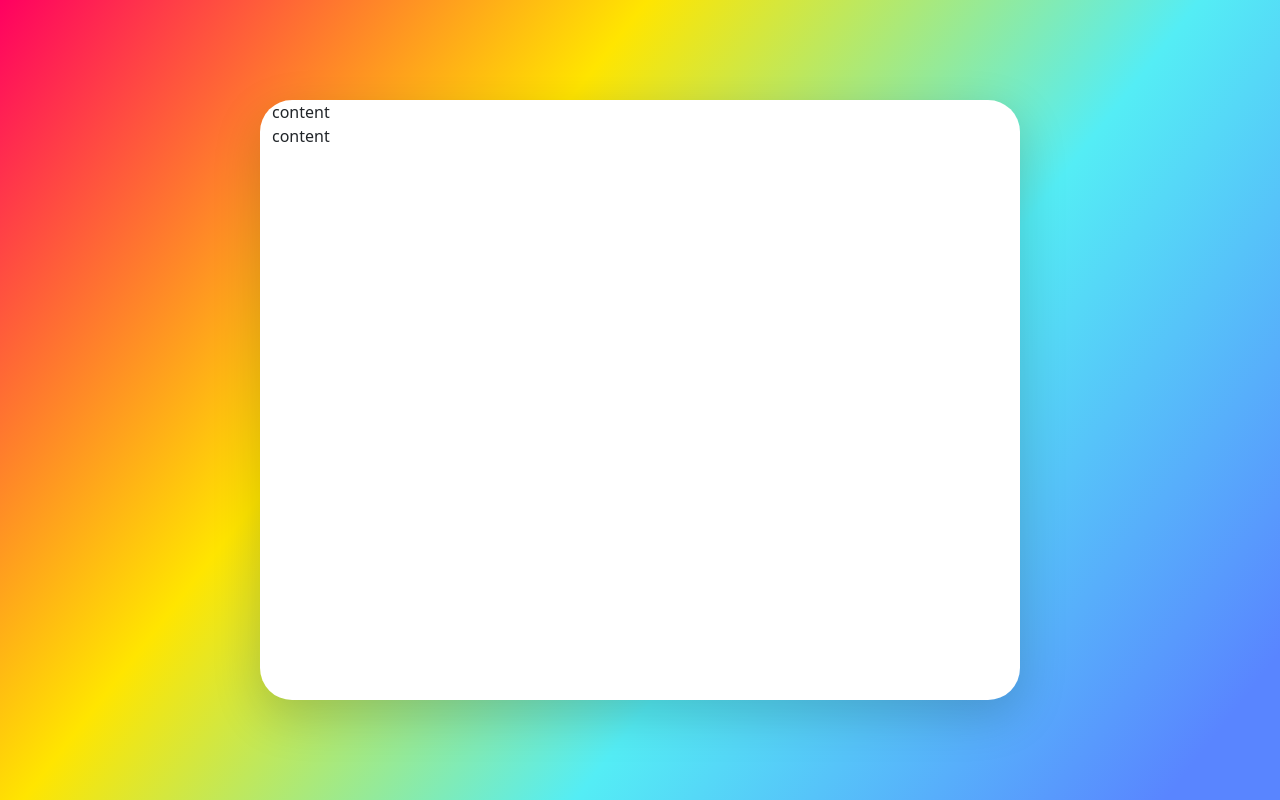
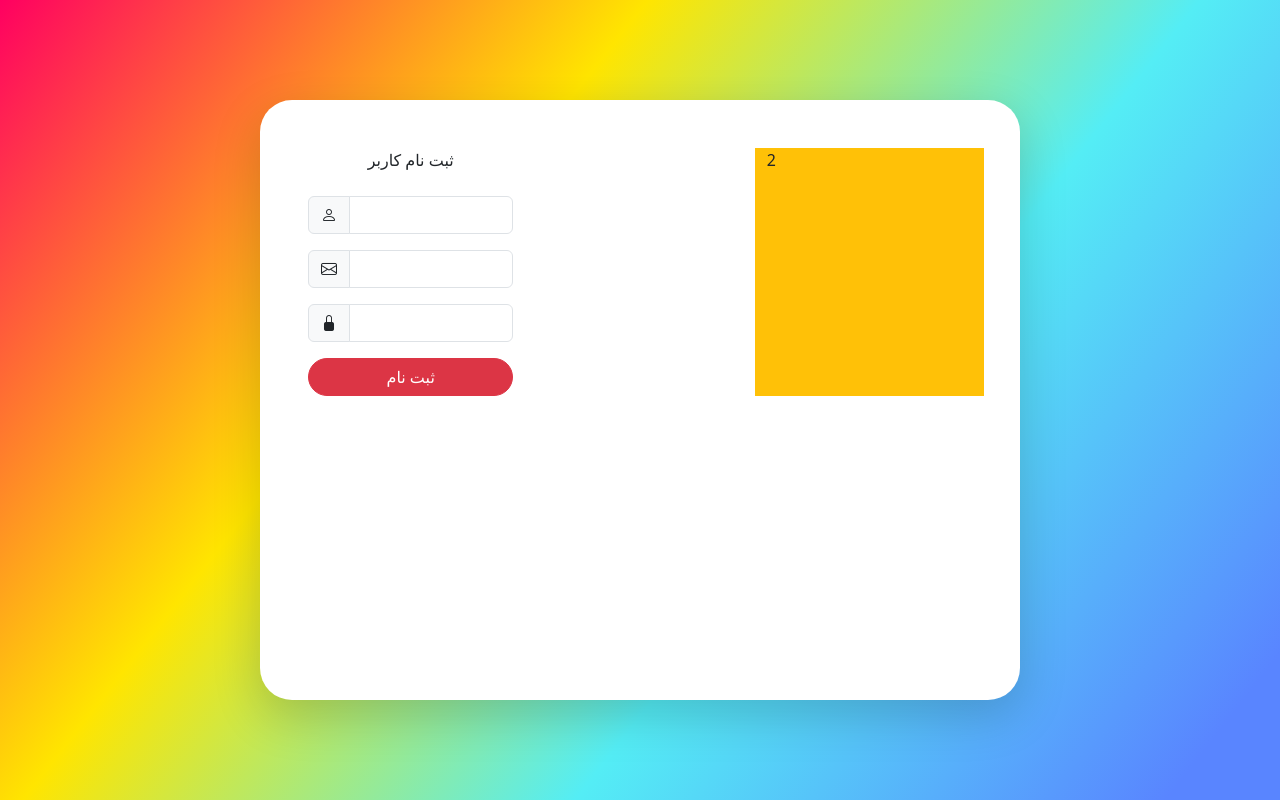
Before and after one commit to Matinmmp/login, a plain HTML site: page index.html in a window 1280 px wide. Drawn offline with nearby package versions, Linux system fonts and the light colour scheme.

Commit message:
add singup section in the continer

```diff
--- a/index.html
+++ b/index.html
@@ -8,6 +8,7 @@
     <link rel="stylesheet" href="styles.css">
     <link href="https://cdn.jsdelivr.net/npm/bootstrap@5.3.0-alpha3/dist/css/bootstrap.min.css" rel="stylesheet"
         integrity="sha384-KK94CHFLLe+nY2dmCWGMq91rCGa5gtU4mk92HdvYe+M/SXH301p5ILy+dN9+nJOZ" crossorigin="anonymous">
+    <link rel="stylesheet" href="https://cdn.jsdelivr.net/npm/bootstrap-icons@1.10.5/font/bootstrap-icons.css">
 </head>
 
 <body>
@@ -15,7 +16,35 @@
     <section class="main">
         <div class="container h-100">
             <div class="row justify-content-center align-items-center h-100">
-                <div class="content col-8 bg-white rounded-5 h-75 shadow-lg">content <br> content</div>
+                <div class="content col-8 bg-white rounded-5 h-75 shadow-lg p-5">
+                    <div class="row justify-content-between">
+                        <div class="col-4 d-flex flex-column text-center">
+                            <p class="mb-4">ثبت نام کاربر</p>
+                            <div class="input-group">
+                                <div class="input-group-text">
+                                    <i class="bi bi-person"></i>
+                                </div>
+                                <input type="text" class="form-control" aria-label="Text input with checkbox">
+                              </div>
+
+                              <div class="input-group mt-3">
+                                <div class="input-group-text">
+                                    <i class="bi bi-envelope"></i>
+                                </div>
+                                <input type="text" class="form-control" aria-label="Text input with radio button">
+                              </div>
+
+                              <div class="input-group mt-3">
+                                <div class="input-group-text">
+                                    <i class="bi bi-lock-fill"></i>
+                                </div>
+                                <input type="text" class="form-control" aria-label="Text input with radio button">
+                              </div>
+                              <button class=" btn btn-danger mt-3 rounded-5">ثبت نام</button>
+                        </div>
+                        <div class="col-4 bg-warning">2</div>
+                    </div>
+                </div>
             </div>
         </div>
     </section>
```
